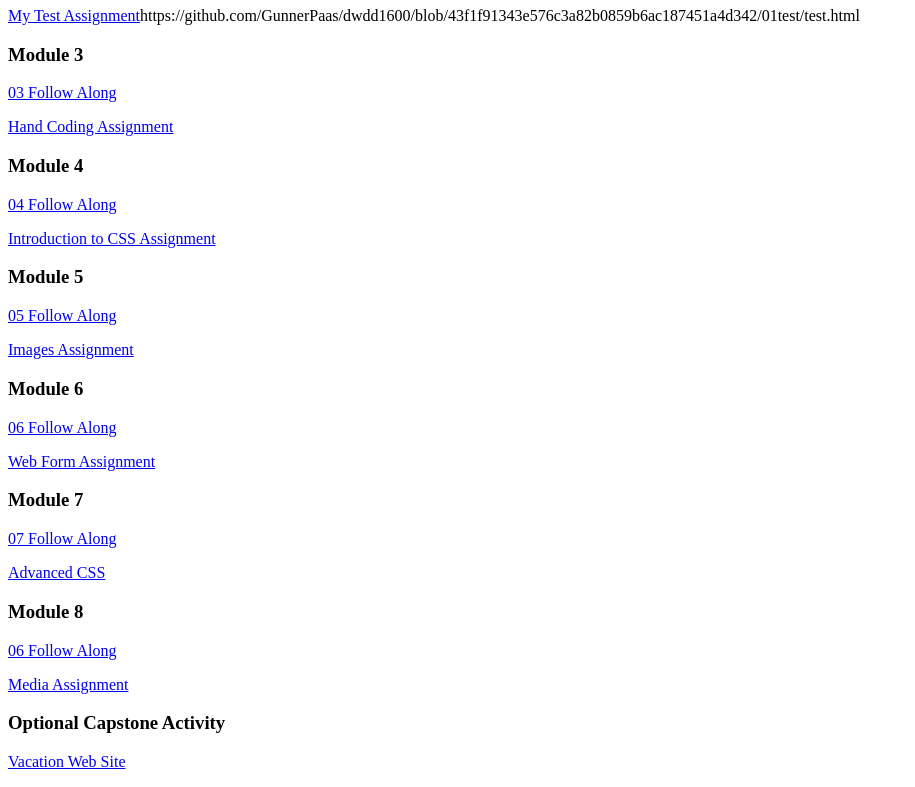
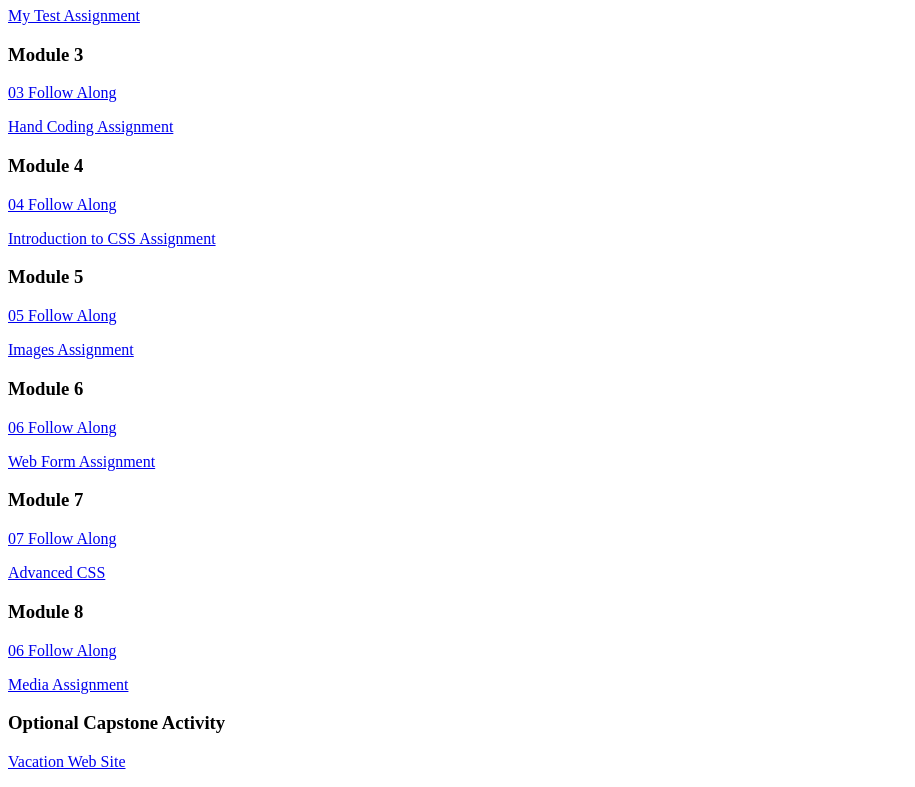
Before and after one commit to GunnerPaas/dwdd1600, a plain HTML site: page 01test/index.html in a window 1280 px wide. Shown: the part 73-860 px from the top of the page, without its empty margins (0-915 px from the left). Drawn offline with Linux system fonts and the light colour scheme.

Commit message:
Update index.html

```diff
--- a/01test/index.html
+++ b/01test/index.html
@@ -7,7 +7,7 @@
 	</head>
 	<body>
 		<h1>[Gunner Paas] Web Essentials Assignment Page</h1>
-		<p><a href="01test">My Test Assignment</a>https://github.com/GunnerPaas/dwdd1600/blob/43f1f91343e576c3a82b0859b6ac187451a4d342/01test/test.html</p>
+		<p><a href="01test">My Test Assignment</a></p>
 
 		<h3>Module 3</h3>
 		<p><a href="03follow-along">03 Follow Along</a></p>
```
